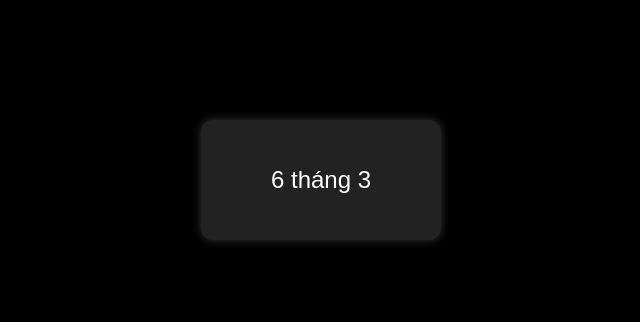
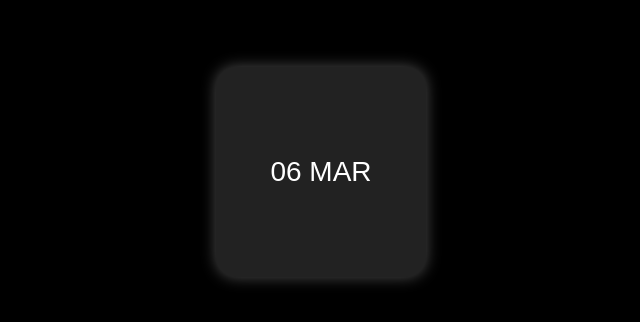
Before and after one commit to Tk-CLOUD-io/notion-widget, a plain HTML site: page index.html in a window 1280 px wide. Shown: the part 228-550 px from the top of the page, without its empty margins (319-959 px from the left). Drawn offline with Linux system fonts and the light colour scheme.

Commit message:
Update index.html

```diff
--- a/index.html
+++ b/index.html
@@ -11,21 +11,23 @@
             justify-content: center;
             align-items: center;
             height: 100vh;
+            margin: 0;
         }
         #date-container {
             background-color: #222; /* Màu xám đậm */
             color: #fff; /* Chữ trắng */
             font-family: Arial, sans-serif;
-            font-size: 24px;
-            padding: 20px;
-            border-radius: 12px; /* Bo tròn 4 góc */
+            font-size: 28px; /* Chữ to hơn một chút */
+            padding: 30px;
+            border-radius: 20px; /* Bo tròn 4 góc */
             text-align: center;
-            width: 200px; /* Hình vuông */
-            height: 80px;
+            width: 150px; /* Hình vuông */
+            height: 150px;
             display: flex;
             justify-content: center;
             align-items: center;
-            box-shadow: 0 0 10px rgba(255, 255, 255, 0.2); /* Hiệu ứng đổ bóng nhẹ */
+            box-shadow: 0 0 15px rgba(255, 255, 255, 0.3); /* Hiệu ứng đổ bóng nhẹ */
+            text-transform: uppercase; /* Viết hoa chữ */
         }
     </style>
 </head>
@@ -33,8 +35,8 @@
     <div id="date-container"></div>
     <script>
         var today = new Date();
-        var options = { month: 'long', day: 'numeric' };
-        document.getElementById("date-container").innerHTML = today.toLocaleDateString("vi-VN", options);
+        var options = { day: '2-digit', month: 'short' };
+        document.getElementById("date-container").innerHTML = today.toLocaleDateString("en-GB", options).replace(".", "");
     </script>
 </body>
 </html>
```
